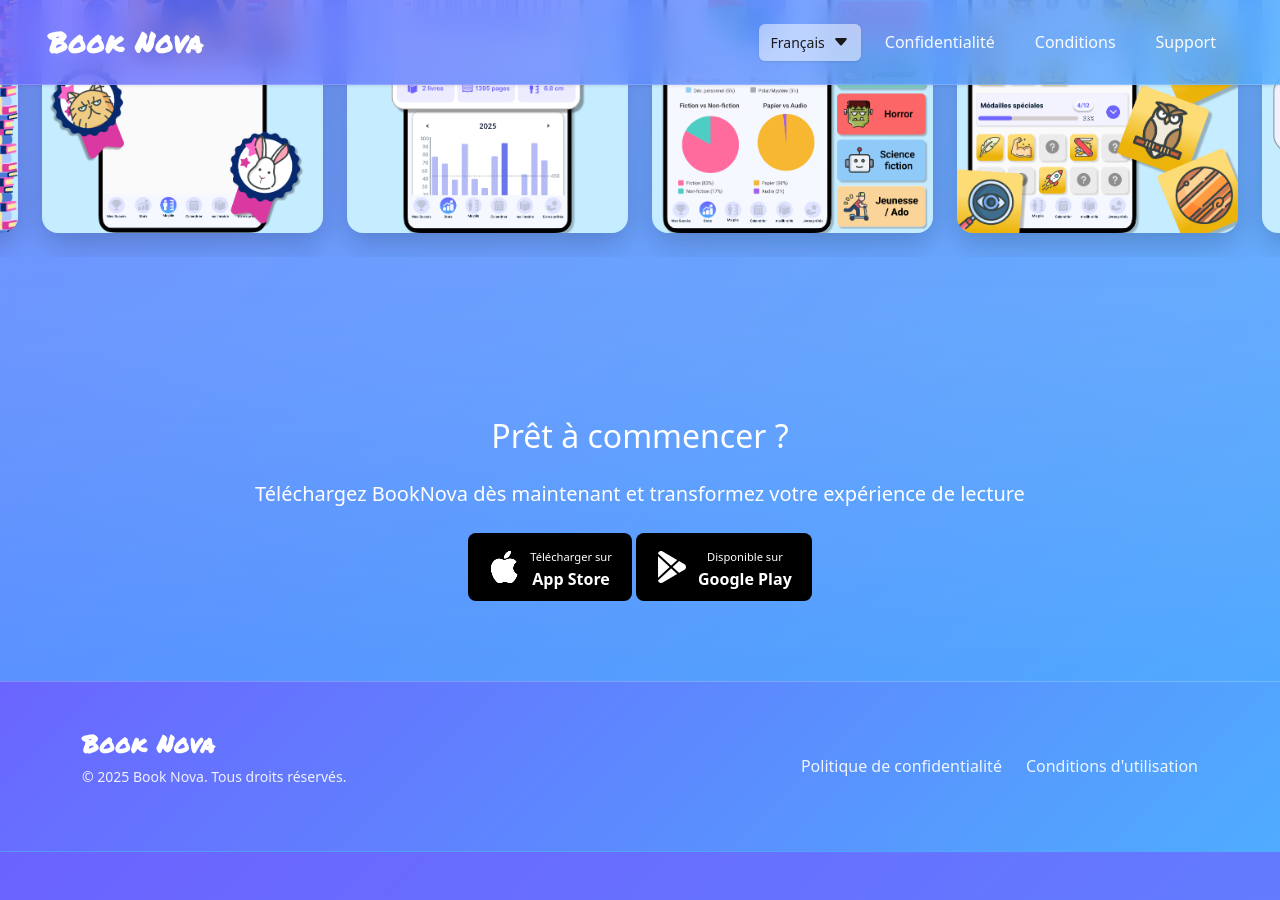
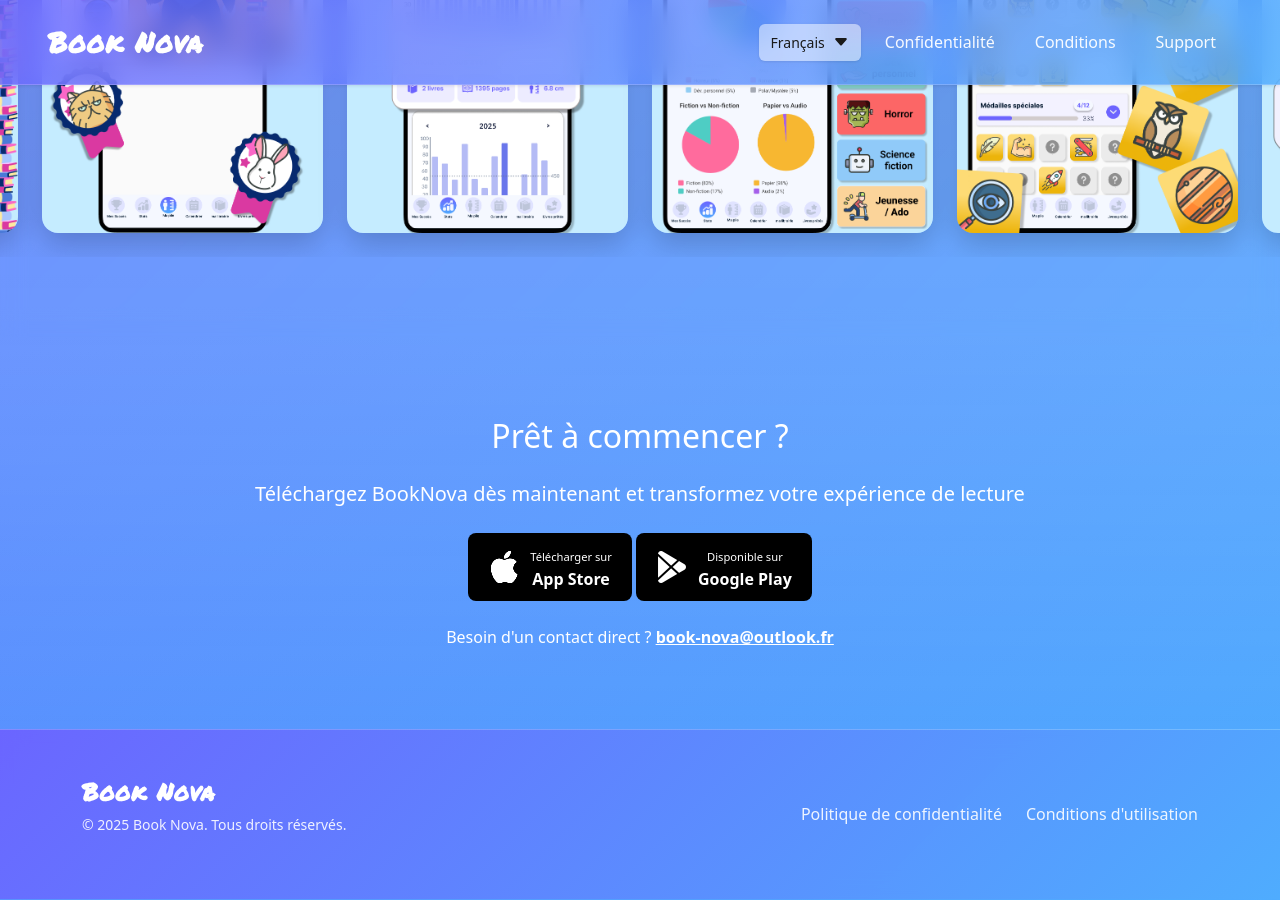
Before and after one commit to Anarres4/book-nova, a Jekyll site: the page built from index.html, in a window 1280 px wide and 900 px high, scrolled down 1876 px. Built offline with Jekyll 4.4.1, drawn with Linux system fonts in a browser that asks for light colours.

Commit message:
🔍 update SEO

```diff
--- a/Gemfile
+++ b/Gemfile
@@ -16,6 +16,8 @@
 # If you have any plugins, put them here!
 group :jekyll_plugins do
   gem "jekyll-feed", "~> 0.12"
+  gem "jekyll-seo-tag", "~> 2.8"
+  gem "jekyll-sitemap", "~> 1.4"
 end
 
 # Fix pour le warning logger dans Ruby 3.5+
--- a/_config.yml
+++ b/_config.yml
@@ -19,27 +19,60 @@
 # in the templates via {{ site.myvariable }}.
 
 title: Book Nova
-email: contact@booknova.com
+email: book-nova@outlook.fr
 description: >- # this means to ignore newlines until "baseurl:"
   Votre compagnon de lecture intelligent pour découvrir, organiser et
   partager vos livres préférés. Disponible sur iOS et Android.
 baseurl: "" # the subpath of your site, e.g. /blog
-url: "" # the base hostname & protocol for your site, e.g. http://example.com
+url: "https://anarres4.github.io/book-nova" # Update with the production domain
 
 # Branding
 hero_image: "/assets/images/hero-logo.png"
+logo: "/assets/images/hero-logo.png"
+
+# Business
+author: "Book Nova"
+company_name: "Book Nova"
+company_email: "book-nova@outlook.fr"
+company_address: "Paris, France"
+
+# Application metadata
+app:
+  name: "Book Nova"
+  category: "MobileApplication"
+  operating_systems:
+    - "iOS"
+    - "Android"
+  price: "0"
+  price_currency: "EUR"
+  ios_beta_url: "https://testflight.apple.com/join/MsKQAWfj"
+  android_waitlist_url: ""
 
 # Languages
 languages: ["fr", "en", "es"]
 default_lang: "fr"
 exclude_from_localization: ["assets"]
-twitter_username: jekyllrb
-github_username:  jekyll
+twitter_username:
+github_username:
 
 # Build settings
 theme: minima
 plugins:
   - jekyll-feed
+  - jekyll-seo-tag
+  - jekyll-sitemap
+
+# Defaults pour les metadata
+defaults:
+  - scope:
+      path: ""
+      type: "pages"
+    values:
+      title: "Book Nova — Transformez votre expérience de lecture"
+      description: >-
+        Book Nova est votre compagnon de lecture pour organiser votre bibliothèque,
+        suivre vos progrès et découvrir de nouveaux livres sur iOS et Android.
+      lang: "fr"
 
 # Exclude from processing.
 # The following items will not be processed, by default.
--- a/_data/translations.yml
+++ b/_data/translations.yml
@@ -37,6 +37,7 @@
   cta:
     title: "Prêt à commencer ?"
     subtitle: "Téléchargez BookNova dès maintenant et transformez votre expérience de lecture"
+    contactPrompt: "Besoin d'un contact direct ?"
   storeModal:
     title: "Disponible bientôt"
     message: "La version Android arrive très bientôt. Restez à l'écoute !"
@@ -373,6 +374,7 @@
   cta:
     title: "Ready to start?"
     subtitle: "Download BookNova now and transform your reading experience"
+    contactPrompt: "Need a direct line?"
   storeModal:
     title: "Coming soon"
     message: "The Android version is on its way. Stay tuned!"
@@ -708,6 +710,7 @@
   cta:
     title: "¿Listo para empezar?"
     subtitle: "Descarga BookNova ahora y transforma tu experiencia de lectura"
+    contactPrompt: "¿Necesitas hablar con nosotros?"
   storeModal:
     title: "Próximamente"
     message: "La versión para Android llegará muy pronto. ¡Mantente atento!"
--- a/_layouts/default.html
+++ b/_layouts/default.html
@@ -1,14 +1,64 @@
 <!DOCTYPE html>
-<html lang="fr">
+<html lang="{{ page.lang | default: site.default_lang | default: 'fr' }}">
 <head>
     <meta charset="UTF-8">
     <meta name="viewport" content="width=device-width, initial-scale=1.0">
-    <title>{{ site.title }}</title>
-    <meta name="description" content="{{ site.description }}">
+    <meta name="theme-color" content="#6C63FF">
+
+    <link rel="preconnect" href="https://fonts.googleapis.com">
+    <link rel="preconnect" href="https://fonts.gstatic.com" crossorigin>
+    <link rel="preconnect" href="https://cdn.jsdelivr.net">
 
     <link rel="icon" type="image/svg+xml" href="{{ '/assets/images/favicon-rounded.svg' | relative_url }}">
     <link rel="icon" type="image/png" sizes="32x32" href="{{ '/assets/images/hero-logo.png' | relative_url }}">
     <link rel="apple-touch-icon" href="{{ '/assets/images/hero-logo.png' | relative_url }}">
+
+    {% seo %}
+    {% assign canonical_url = page.canonical_url | default: page.url | absolute_url %}
+    {% assign page_path = page.url | default: '/' %}
+    {% for lang in site.languages %}
+        {% assign lang_href = page_path %}
+        {% if lang != site.default_lang %}
+            {% assign lang_href = lang_href | append: '?lang=' | append: lang %}
+        {% endif %}
+        <link rel="alternate" hreflang="{{ lang }}" href="{{ lang_href | absolute_url }}">
+    {% endfor %}
+    <link rel="alternate" hreflang="x-default" href="{{ canonical_url }}">
+
+    {% assign page_lang = page.lang | default: site.default_lang | default: 'fr' %}
+    {% assign app_name = page.app_name | default: site.app.name | default: site.title %}
+    {% assign description_text = page.seo_description | default: page.description | default: site.description %}
+    {% assign sanitized_description = description_text | strip_html | strip %}
+    {% assign app_logo = site.logo | default: site.hero_image %}
+    {% assign offer_url = page.ios_url | default: site.app.ios_beta_url | default: canonical_url %}
+    {% assign os_string = site.app.operating_systems | join: ', ' %}
+    {% capture app_json %}
+{
+  "@context": "https://schema.org",
+  "@type": "{{ site.app.category | default: 'SoftwareApplication' }}",
+  "name": {{ app_name | jsonify }},
+  "operatingSystem": {{ os_string | jsonify }},
+  "applicationCategory": "LifestyleApplication",
+  "inLanguage": {{ page_lang | jsonify }},
+  "description": {{ sanitized_description | jsonify }},
+  "url": {{ canonical_url | jsonify }},
+  "image": {{ app_logo | absolute_url | jsonify }},
+  "publisher": {
+    "@type": "Organization",
+    "name": {{ site.company_name | default: site.title | jsonify }},
+    "url": {{ site.url | default: canonical_url | jsonify }},
+    "email": {{ site.company_email | jsonify }}
+  },
+  "offers": {
+    "@type": "Offer",
+    "price": {{ site.app.price | default: '0' | jsonify }},
+    "priceCurrency": {{ site.app.price_currency | default: 'EUR' | jsonify }},
+    "url": {{ offer_url | jsonify }},
+    "availability": "https://schema.org/PreOrder"
+  }
+}
+    {% endcapture %}
+    <script type="application/ld+json">{{ app_json | strip_newlines }}</script>
 
     <!-- Bootstrap CSS -->
     <link href="https://cdn.jsdelivr.net/npm/bootstrap@5.3.2/dist/css/bootstrap.min.css" rel="stylesheet">
--- a/index.html
+++ b/index.html
@@ -1,9 +1,13 @@
 ---
 layout: default
+title: "Book Nova — Application mobile pour organiser vos lectures"
+description: "Book Nova vous aide à gérer votre bibliothèque, suivre votre progression et découvrir de nouveaux livres sur iOS et Android."
+lang: "fr"
+permalink: "/"
 ---
 
 <!-- Hero Section -->
-<section class="hero-section">
+<section class="hero-section" id="download">
     <div class="container">
         <div class="row align-items-center g-4 g-md-5">
             <!-- Left side with app logo -->
@@ -23,7 +27,7 @@
                 <h1 class="hero-title fw-bold mb-4" data-i18n="hero.title">Organisez votre bibliothèque, transformez votre lecture.</h1>
                 <p class="hero-subtitle mb-4 mb-md-5" data-i18n="hero.subtitle">BookNova vous aide à gérer votre collection de livres, suivre vos lectures et découvrir de nouvelles histoires passionnantes.</p>
 
-                <div class="d-flex flex-column flex-sm-row justify-content-center justify-content-md-start gap-3 mb-4 mb-md-0" id="download">
+                <div class="d-flex flex-column flex-sm-row justify-content-center justify-content-md-start gap-3 mb-4 mb-md-0" id="download-buttons">
                     <a href="#" class="btn-download" data-bs-toggle="modal" data-bs-target="#appStoreBetaModal" role="button">
                         <i class="bi bi-apple me-2"></i>
                         <span data-i18n="hero.app_store">App Store</span>
@@ -96,7 +100,7 @@
 </section>
 
 <!-- Screenshots Section -->
-<section class="screenshots-section">
+<section class="screenshots-section" id="screenshots">
     <!-- Titre centré -->
     <div class="container">
         <div class="text-center mb-5">
@@ -107,12 +111,12 @@
     <!-- Carousel de screenshots (full width) -->
     <div class="screenshots-container">
         <div class="screenshots-scroll d-flex gap-3 gap-md-4 pb-4" id="screenshotsContainer">
-            <img src="assets/screenshots/fr/01.png" alt="Screenshot 1" class="screenshot-item" data-screenshot="1">
-            <img src="assets/screenshots/fr/02.png" alt="Screenshot 2" class="screenshot-item" data-screenshot="2">
-            <img src="assets/screenshots/fr/03.png" alt="Screenshot 3" class="screenshot-item" data-screenshot="3">
-            <img src="assets/screenshots/fr/04.png" alt="Screenshot 4" class="screenshot-item" data-screenshot="4">
-            <img src="assets/screenshots/fr/05.png" alt="Screenshot 5" class="screenshot-item" data-screenshot="5">
-            <img src="assets/screenshots/fr/06.png" alt="Screenshot 6" class="screenshot-item" data-screenshot="6">
+            <img src="{{ 'assets/screenshots/fr/01.png' | relative_url }}" alt="Capture d'écran Book Nova montrant le tableau de bord de lecture" class="screenshot-item" data-screenshot="1" loading="lazy" decoding="async">
+            <img src="{{ 'assets/screenshots/fr/02.png' | relative_url }}" alt="Capture d'écran Book Nova présentant les statistiques de lecture" class="screenshot-item" data-screenshot="2" loading="lazy" decoding="async">
+            <img src="{{ 'assets/screenshots/fr/03.png' | relative_url }}" alt="Capture d'écran Book Nova détaillant une fiche livre" class="screenshot-item" data-screenshot="3" loading="lazy" decoding="async">
+            <img src="{{ 'assets/screenshots/fr/04.png' | relative_url }}" alt="Capture d'écran Book Nova illustrant le suivi des prêts" class="screenshot-item" data-screenshot="4" loading="lazy" decoding="async">
+            <img src="{{ 'assets/screenshots/fr/05.png' | relative_url }}" alt="Capture d'écran Book Nova affichant les défis et badges" class="screenshot-item" data-screenshot="5" loading="lazy" decoding="async">
+            <img src="{{ 'assets/screenshots/fr/06.png' | relative_url }}" alt="Capture d'écran Book Nova indiquant les paramètres multilingues" class="screenshot-item" data-screenshot="6" loading="lazy" decoding="async">
         </div>
     </div>
 </section>
@@ -138,5 +142,9 @@
                 </div>
             </a>
         </div>
+        <p class="mt-4 mb-0 text-white-50">
+            <span data-i18n="cta.contactPrompt">Besoin d'un contact direct ?</span>
+            <a href="mailto:book-nova@outlook.fr" class="text-white fw-semibold">book-nova@outlook.fr</a>
+        </p>
     </div>
 </section>
```
